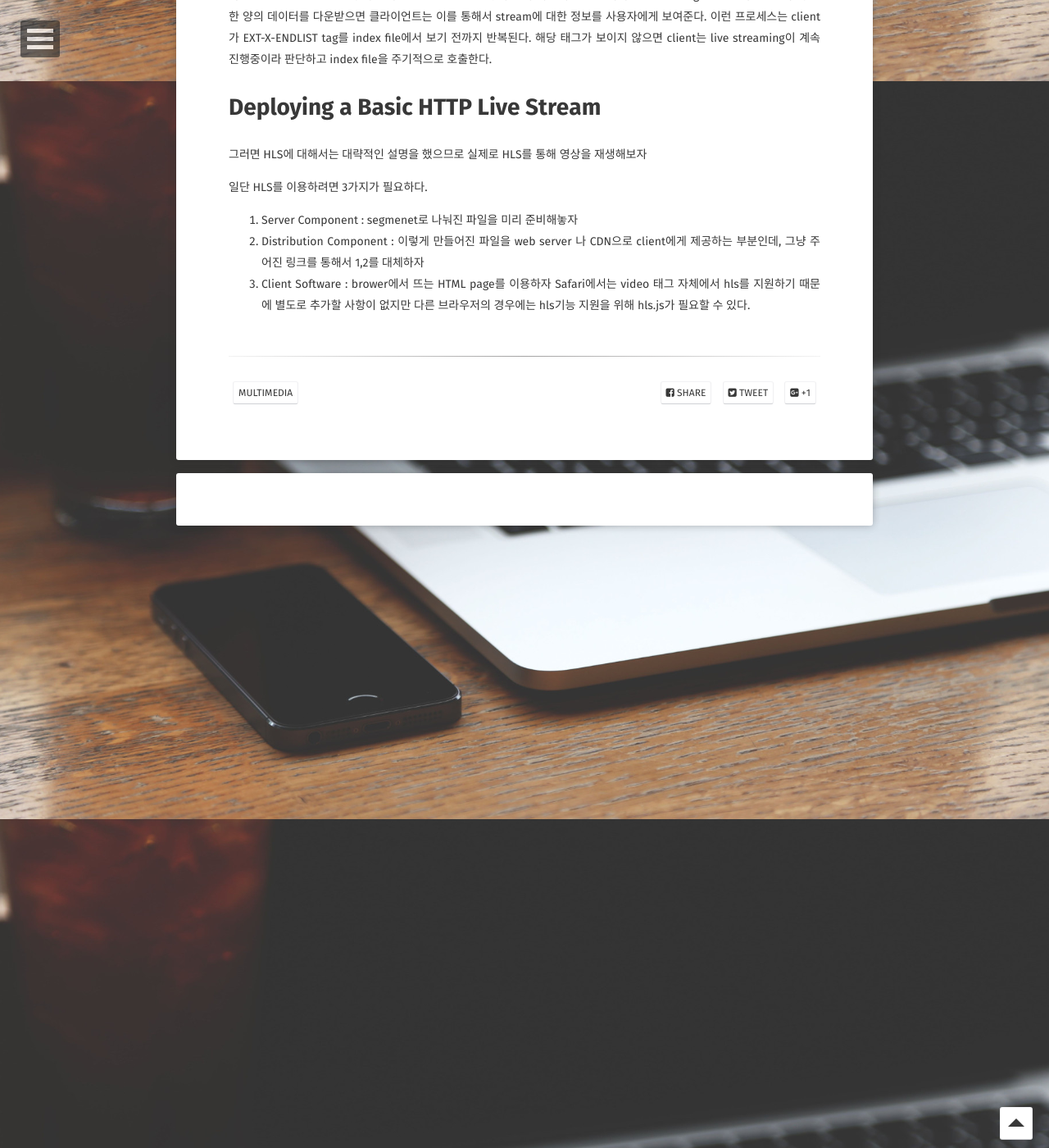
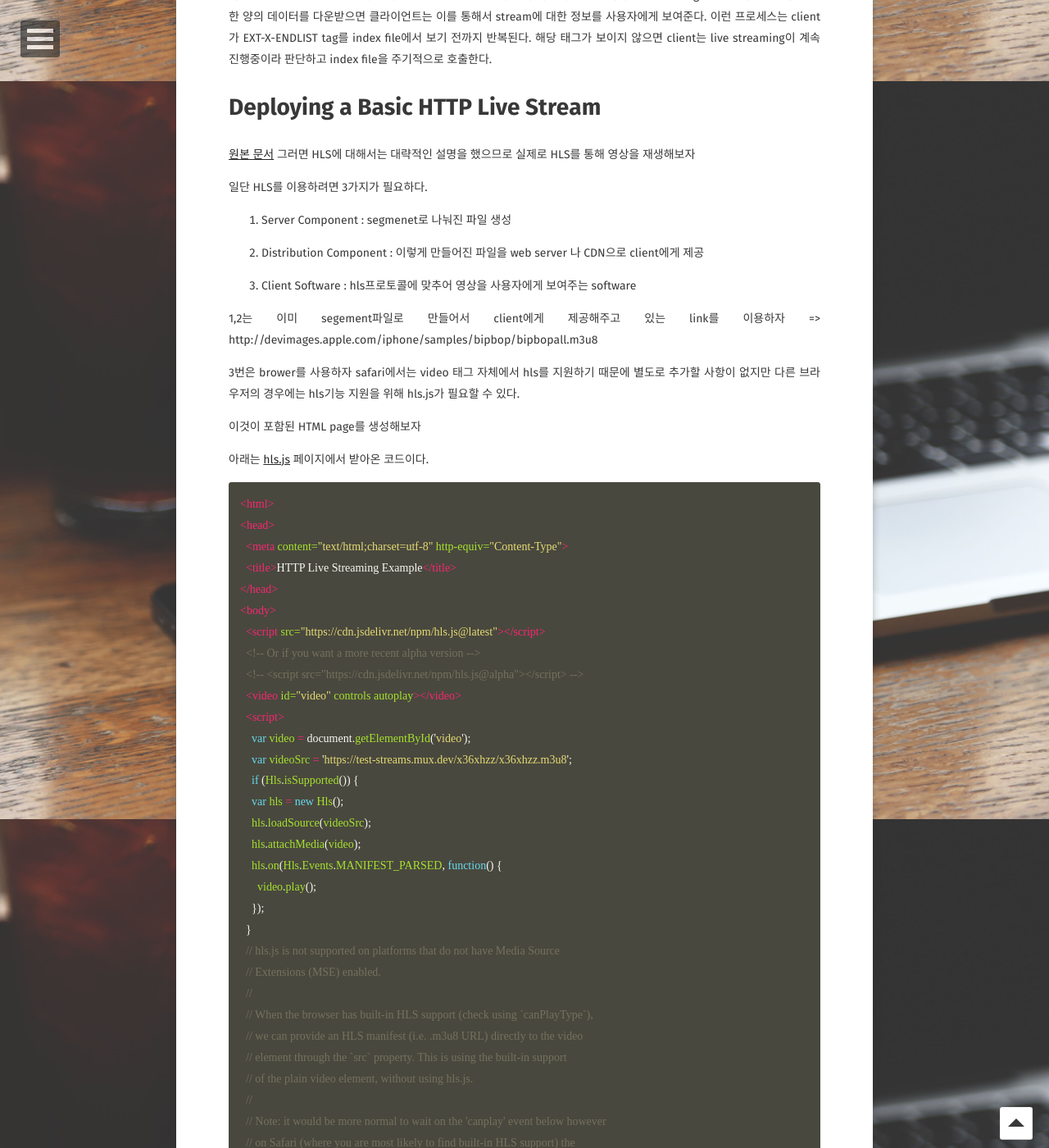
Before and after one commit to revol300/revol300.github.io, a Jekyll site: the page built from _posts/2020-11-20-streaming_protocol_hls_1.md, in a window 1280 px wide and 1400 px high, scrolled down 1701 px. Shown: the whole window at 82% size. Built offline with Jekyll 4.4.1, drawn with Linux system fonts in a browser that asks for light colours; nearby versions of some CDN libraries; some web fonts are replaced; comment, search, counter and statistics services are not loaded; some of the changed text lies outside the part shown.

Commit message:
first hls post finished

````diff
--- a/_posts/2020-11-20-streaming_protocol_hls.md
+++ b/_posts/2020-11-20-streaming_protocol_hls_1.md
@@ -44,9 +44,70 @@ index file에는 지금 다운받을 수 있는 media file, decryption key 그
 이런 프로세스는 client가 EXT-X-ENDLIST tag를 index file에서 보기 전까지 반복된다. 해당 태그가 보이지 않으면 client는 live streaming이 계속 진행중이라 판단하고 index file을 주기적으로 호출한다.
 
 # Deploying a Basic HTTP Live Stream
+[원본 문서](https://developer.apple.com/documentation/http_live_streaming/deploying_a_basic_http_live_stream)
 그러면 HLS에 대해서는 대략적인 설명을 했으므로 실제로 HLS를 통해 영상을 재생해보자
 
 일단 HLS를 이용하려면 3가지가 필요하다.
-1. Server Component : segmenet로 나눠진 파일을 미리 준비해놓자
-2. Distribution Component : 이렇게 만들어진 파일을 web server 나 CDN으로 client에게 제공하는 부분인데, 그냥 주어진 링크를 통해서 1,2를 대체하자
-3. Client Software : brower에서 뜨는 HTML page를 이용하자 Safari에서는 video 태그 자체에서 hls를 지원하기 때문에 별도로 추가할 사항이 없지만 다른 브라우저의 경우에는 hls기능 지원을 위해 hls.js가 필요할 수 있다.
+
+1. Server Component : segmenet로 나눠진 파일 생성
+
+2. Distribution Component : 이렇게 만들어진 파일을 web server 나 CDN으로 client에게 제공
+
+3. Client Software : hls프로토콜에 맞추어 영상을 사용자에게 보여주는 software
+
+1,2는 이미 segement파일로 만들어서 client에게 제공해주고 있는 link를 이용하자 => http://devimages.apple.com/iphone/samples/bipbop/bipbopall.m3u8
+
+3번은 brower를 사용하자 safari에서는 video 태그 자체에서 hls를 지원하기 때문에 별도로 추가할 사항이 없지만 다른 브라우저의 경우에는 hls기능 지원을 위해 hls.js가 필요할 수 있다.
+
+이것이 포함된 HTML page를 생성해보자
+
+아래는 [hls.js](https://github.com/video-dev/hls.js) 페이지에서 받아온 코드이다.
+
+```html
+<html>
+<head>
+  <meta content="text/html;charset=utf-8" http-equiv="Content-Type">
+  <title>HTTP Live Streaming Example</title>
+</head>
+<body>
+  <script src="https://cdn.jsdelivr.net/npm/hls.js@latest"></script>
+  <!-- Or if you want a more recent alpha version -->
+  <!-- <script src="https://cdn.jsdelivr.net/npm/hls.js@alpha"></script> -->
+  <video id="video" controls autoplay></video>
+  <script>
+    var video = document.getElementById('video');
+    var videoSrc = 'https://test-streams.mux.dev/x36xhzz/x36xhzz.m3u8';
+    if (Hls.isSupported()) {
+    var hls = new Hls();
+    hls.loadSource(videoSrc);
+    hls.attachMedia(video);
+    hls.on(Hls.Events.MANIFEST_PARSED, function() {
+      video.play();
+    });
+  }
+  // hls.js is not supported on platforms that do not have Media Source
+  // Extensions (MSE) enabled.
+  //
+  // When the browser has built-in HLS support (check using `canPlayType`),
+  // we can provide an HLS manifest (i.e. .m3u8 URL) directly to the video
+  // element through the `src` property. This is using the built-in support
+  // of the plain video element, without using hls.js.
+  //
+  // Note: it would be more normal to wait on the 'canplay' event below however
+  // on Safari (where you are most likely to find built-in HLS support) the
+  // video.src URL must be on the user-driven white-list before a 'canplay'
+  // event will be emitted; the last video event that can be reliably
+  // listened-for when the URL is not on the white-list is 'loadedmetadata'.
+  else if (video.canPlayType('application/vnd.apple.mpegurl')) {
+    video.src = videoSrc;
+    video.addEventListener('loadedmetadata', function() {
+      video.play();
+    });
+  }
+  </script>
+</body>
+</html>
+```
+# HLS의 보안
+HLS에서는 컨텐츠 파일(ex. ts)을 encrypt하여 전송하는 방식을 지원하고 있다. 사용 권한의 제어 기능이나 키 관리 기능은 제공하지 않는다. 한편  encryption에 사용되는 key를 주기적으로 변경하는 기능도 제공을 하고 있으며 해당 키의 전달은 HTTP 및 HTTPS를 통해서 전달할 수 있다. 키값이기 때문에 HTTPS 사용이 권장된다.
+key file은 encrypte된 media를 decode하기위해 initialization vertor를 필요로 한다
````
Also changed, not shown: _posts/2020-11-20-streaming_protocol_hls_2.md (added, +11 -0 lines).
